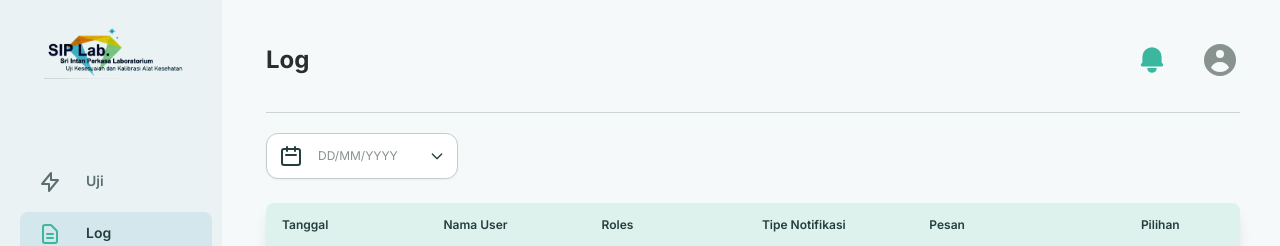
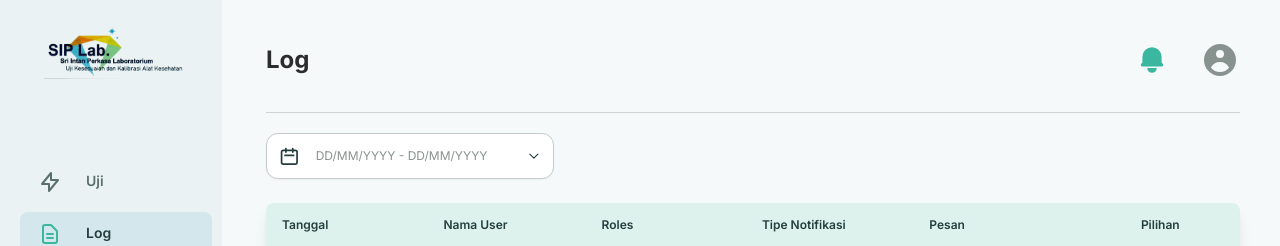
Before and after one commit to AdlanHawari/lab-webapp, a Next.js app: page /client/log in a window 1280 px wide. Shown: the top 246 px of the page. Built offline with nearby package versions, Linux system fonts and the light colour scheme.

Commit message:
date filter range

```diff
--- a/components/base/filter/DateFilter.jsx
+++ b/components/base/filter/DateFilter.jsx
@@ -8,34 +8,52 @@ import Button from 'components/small/button_fixed/Button'
 
 export default function DateFilter() {
 //   const [startDate, setStartDate] = useState(new Date())
-  const [startDate, setStartDate] = useState()
+//   const [startDate, setStartDate] = useState()
   const [open, setOpen] = useState(false)
-//   const [endDate, setEndDate] = useState(new Date().setMonth(startDate.getMonth() + 1))
+//   const [endDate, setEndDate] = useState()
+const [dateRange, setDateRange] = useState([null, null]);
+  const [startDate, endDate] = dateRange;
 //   const [dateState, setDateState] = useState("");
 
-//   useEffect(() => {
-//     if (startDate > endDate) setStartDate(endDate)
-// }, [endDate])
+useEffect(() => {
+    console.log("end: ",endDate)
+    if(open && endDate){
+        setOpen(false)
+    }
+}, [endDate])
+// useEffect(() => {
+//     console.log("date: ",startDate? startDate.toString(): "null")
+// }, [startDate])
+//  const dateFilled = (update) => {
+//      if(open && update[1]){
 
-useEffect(() => {
-    console.log("date: ",startDate? startDate.toString(): "null")
-}, [startDate])
+//      }
+//  }
 
   return(
     <ReactDatePicker
-        selected={startDate}
-        onChange={(date) => setStartDate(date)}
-        selectsStart
+        // selected={startDate}
+        selectsRange={true}
+        // onChange={(date) => setStartDate(date)}
+        onChange={(update) => {
+            setDateRange(update);
+            // console.log("update",update)
+
+
+          }}
+        // selectsStart
+
         startDate={startDate}
         open={open}
         onClickOutside={()=>setOpen(false)}
-        onSelect={()=>setOpen(false)}
+        // onSelect={()=>setOpen(false)}
+        on
 
-        // endDate={endDate}
+        endDate={endDate}
         nextMonthButtonLabel=">"
         previousMonthButtonLabel="<"
         popperClassName="react-datepicker-left"
-        customInput={<DateInput open={open} setOpen={setOpen} date={startDate}/>}
+        customInput={<DateInput open={open} setOpen={setOpen} startDate={startDate} endDate={endDate}/>}
         renderCustomHeader={({
             date,
             decreaseMonth,
@@ -82,10 +100,11 @@ useEffect(() => {
     >
         <div className=" mx-auto w-1/2 py-4">
             <Button
-            type="primary_default"
+            buttonStyle="primary_default"
             className="bg-error py-1"
             onClick={() => {
-                setStartDate(null)
+                // setStartDate(null)
+                setDateRange([null,null])
                 setOpen(false)
                 }}>
                 Remove Date
@@ -96,7 +115,7 @@ useEffect(() => {
   )
 }
 
-const DateInput = forwardRef(({open, setOpen,date},{ value, onClick }, ref) => (
+const DateInput = forwardRef(({open, setOpen,startDate, endDate},{ value, onClick }, ref) => (
     <button
     //   onClick={onClick}
       onClick={()=>{
@@ -107,7 +126,7 @@ const DateInput = forwardRef(({open, setOpen,date},{ value, onClick }, ref) => (
 
       ref={ref}
       type="button"
-      className='inline-flex justify-start w-48 px-3 py-2 text-sm font-medium text-grey-700 bg-white border border-grey-300 rounded-xl shadow-sm hover:bg-grey-50 focus:outline-none focus:ring-2 focus:ring-offset-0 focus:ring-secondary'
+      className='inline-flex justify-start w-72 px-3 py-2 text-sm font-medium text-grey-700 bg-white border border-grey-300 rounded-xl shadow-sm hover:bg-grey-50 focus:outline-none focus:ring-2 focus:ring-offset-0 focus:ring-secondary'
         >
         {/* {format(new Date(value), 'dd MMMM yyyy')} */}
         <div className="flex w-full items-center justify-between">
@@ -124,17 +143,19 @@ const DateInput = forwardRef(({open, setOpen,date},{ value, onClick }, ref) => (
                 onClick={onClick}/> */}
             <div className={classNames(
                 // "input-med bg-primary border-solid border border-x-0 border-grey-300 pl-1 focus:border-grey-300 focus:ring-0",
-                "input-med text-left w-24",
+                "input-med text-left w-full pl-4",
                 // value ? "text-black-500" : "text-grey-500"
-                date ? "text-black-500" : "text-grey-500"
+                startDate && endDate ? "text-black-500" : "text-grey-500"
             )}
             >
                 {/* {value ?
                 format(new Date(value), 'dd/MM/yyyy')
                 : "DD/MM/YYYY"} */}
-                {date ?
-                format(new Date(date), 'dd/MM/yyyy')
-                : "DD/MM/YYYY"}
+                {startDate && endDate ?
+                format(new Date(startDate), 'dd/MM/yyyy') + " - " + format(new Date(endDate), 'dd/MM/yyyy')
+                : "DD/MM/YYYY - DD/MM/YYYY"
+                }
+
             </div>
             {/* <label htmlFor="" className='bg-secondary border-solid border border-l-0 border-grey-300 rounded rounded-l-none'> */}
             {/* <label htmlFor="" className=''> */}
--- a/pages/client/uji/index.js
+++ b/pages/client/uji/index.js
@@ -22,7 +22,9 @@ export default function ClientUjiPage() {
         <div className="block space-y-6">
 
           <div className="flex justify-between">
-            <DateFilter/>
+            <div className="">
+              <DateFilter/>
+            </div>
             <button className="flex items-center space-x-2 bg-primary button-base text-white px-5 py-2 rounded-xl"
             onClick={()=>setIsUjiOpen(true)}>
               <PlusIcon className="h-6 w-6 cursor-pointer" aria-hidden="true"/>
```
